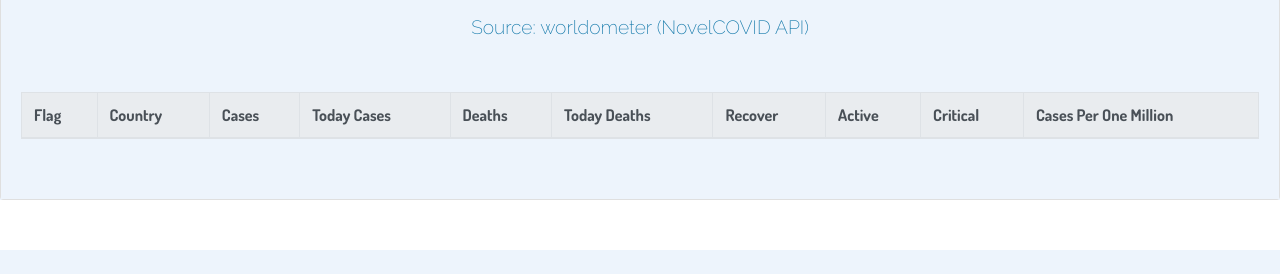
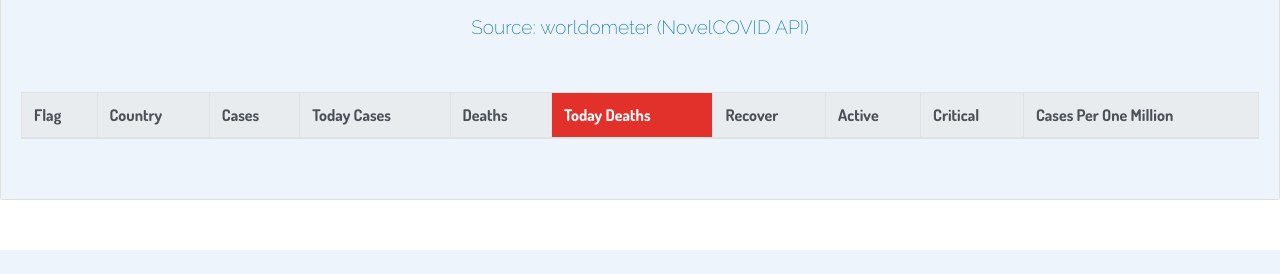
Before and after one commit to SanjulaD/COVID19-Tracker, a website: page statistics.html in a window 1280 px wide. Shown: the part 224-498 px from the top of the page. Drawn offline with nearby package versions, Linux system fonts and the light colour scheme; no server answers.

Commit message:
initial data

```diff
--- a/css/stat.css
+++ b/css/stat.css
@@ -289,3 +289,7 @@ td {
   margin-top: -75px;
   background-color: white !important;
 }
+.col-death {
+  background-color: #e2302a !important;
+  color: white !important;
+}
--- a/statistics.html
+++ b/statistics.html
@@ -47,7 +47,7 @@
                                     <th scope="col">Cases</th>
                                     <th scope="col">Today Cases</th>
                                     <th scope="col">Deaths</th>
-                                    <th scope="col">Today Deaths</th>
+                                    <th class="col-death" scope="col">Today Deaths</th>
                                     <th scope="col">Recover</th>
                                     <th scope="col">Active</th>
                                     <th scope="col">Critical</th>
@@ -69,7 +69,7 @@
     <a id="button"></a>
 
     <script>
-        fetch("https://corona.lmao.ninja/v2/countries?yesterday=true&sort=active").then(
+        fetch("https://corona.lmao.ninja/v2/countries?yesterday=false&sort=cases").then(
             res => {
                 res.json().then(
                     data => {
```
